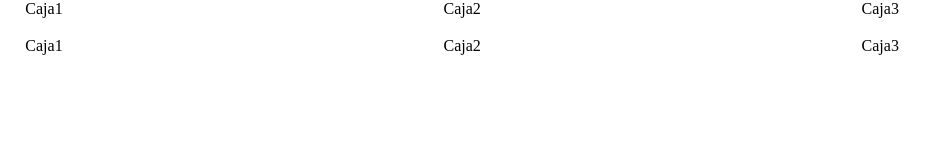
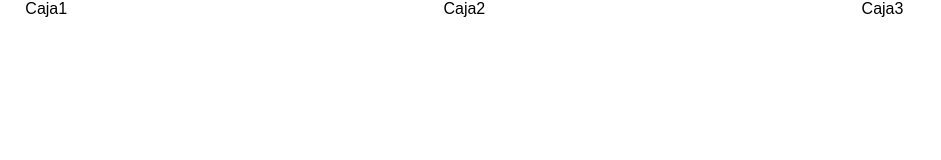
Before and after one commit to alexballera/flexgrid, a plain HTML site: page index.html in a window 1280 px wide. Shown: the whole page, without its empty margins (0-941 px from the left). Drawn offline with nearby package versions, Linux system fonts and the light colour scheme.

Commit message:
Terminando

```diff
--- a/index.html
+++ b/index.html
@@ -11,18 +11,12 @@
         <link rel="stylesheet" href="dist/styles/flexgrid.min.css">
     </head>
     <body>
-    <div class="container">
-        <div class="row">
+    <div class="container-fluid">
+        <div class="row container">
             <div class="col-xs-12 col-sm-12 col-md-6 col-lg-4 col-xl caja">Caja1</div>
             <div class="col-xs-12 col-sm-12 col-md-6 col-lg-4 col-xl caja">Caja2</div>
             <div class="col-xs-12 col-sm-12 col-md-6 col-lg-4 col-xl caja">Caja3</div>
         </div>
-        <br>
-        <div class="row">
-            <div class="col caja">Caja1</div>
-            <div class="col caja">Caja2</div>
-            <div class="col caja">Caja3</div>
-        </div>
     </div>
     </body>
 </html>
--- a/scss/flexgrid.scss
+++ b/scss/flexgrid.scss
@@ -1,15 +1,16 @@
 @import 'variables/var';
-@import 'breakpoints/breakpoints';
+@import 'mixins/breakpoints';
 
 .container, .container-fluid{
   margin-right: auto;
   margin-left: auto;
 }
+
 .container {
   max-width: $container;
-}
-.container-fluid {
-  max-width: $container-fluid;
+  &-fluid {
+    max-width: $container-fluid;
+  }
 }
 
 .row {
@@ -28,14 +29,14 @@
   flex-direction: column-reverse;
 }
 
-@import 'breakpoints/col';
+@import 'grid/col';
 
-@import 'breakpoints/xs';
+@import 'grid/xs';
 
-@import 'breakpoints/sm';
+@import 'grid/sm';
 
-@import 'breakpoints/md';
+@import 'grid/md';
 
-@import 'breakpoints/lg';
+@import 'grid/lg';
 
-@import 'breakpoints/xl';
+@import 'grid/xl';
--- a/scss/breakpoints/_col.scss
+++ b/scss/grid/_col.scss
@@ -1,5 +1,5 @@
 @import '../variables/var';
-@import '../variables/mixins';
+@import '../mixins/grid';
 .col,
 .col-1,
 .col-2,
--- a/scss/breakpoints/_lg.scss
+++ b/scss/grid/_lg.scss
@@ -1,7 +1,7 @@
 @import '../variables/var';
 @include respond-to(lg) {
   .container {
-    width: ($screen-xl+1em);
+    width: ($screen-lg+1em);
   }
   .col-lg,
   .col-lg-1,
--- a/scss/breakpoints/_md.scss
+++ b/scss/grid/_md.scss
@@ -1,7 +1,7 @@
 @import '../variables/var';
 @include respond-to(md) {
   .container {
-    width: ($screen-lg+1em);
+    width: ($screen-md+1em);
   }
   .col-md,
   .col-md-1,
--- a/scss/breakpoints/_sm.scss
+++ b/scss/grid/_sm.scss
@@ -1,7 +1,7 @@
 @import '../variables/var';
 @include respond-to(sm) {
   .container {
-    width: ($screen-md+1em);
+    width: ($screen-sm+1em);
   }
   .col-sm,
   .col-sm-1,
--- a/scss/breakpoints/_xl.scss
+++ b/scss/grid/_xl.scss
@@ -1,7 +1,7 @@
 @import '../variables/var';
 @include respond-to(xl) {
   .container {
-    width: ($screen-xl+1em);
+    min-width: ($screen-lg+1em);
   }
   .col-xl,
   .col-xl-1,
--- a/scss/breakpoints/_xs.scss
+++ b/scss/grid/_xs.scss
@@ -1,9 +1,9 @@
 @import '../variables/var';
-@import '../variables/mixins';
+@import '../mixins/grid';
 
 @include respond-to(xs) {
   .container {
-    width: ($screen-sm+1em);
+    width: ($screen-xs+1em);
   }
   .col-xs,
   .col-xs-1,
--- a/scss/breakpoints/_breakpoints.scss
+++ b/scss/mixins/_breakpoints.scss
@@ -1,10 +1,4 @@
-//Breakponits
-//Variables
-$screen-xs: 30em;  //480px
-$screen-sm: 37.5em;  //600px
-$screen-md: 48em;  //768px
-$screen-lg: 64em;  //1024px
-$screen-xl: 80em;  //1280px
+@import '../variables/var';
 
 //Mixins
 @mixin respond-to($media) {
--- a/scss/variables/_var.scss
+++ b/scss/variables/_var.scss
@@ -1,6 +1,13 @@
-//Variables
+//Variables Globales
 $columns:12;
 $gutter-width: 1%;
 $gutter: 1em;
 $container: 100%-($gutter-width*2);
 $container-fluid: 100%;
+
+//Breakponits
+$screen-xs: 30em;  //480px
+$screen-sm: 37.5em;  //600px
+$screen-md: 48em;  //768px
+$screen-lg: 64em;  //1024px
+$screen-xl: 80em;  //1280px
```
Also changed, not shown: dist/styles/flexgrid.css, dist/styles/flexgrid.min.css, dist/vendors/normalize.css (renamed from dist/vendors/normalize.scss), scss/mixins/_grid.scss (renamed from scss/variables/_mixins.scss), 1 other file.
